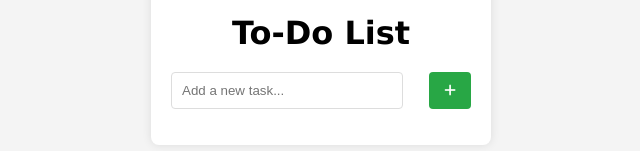
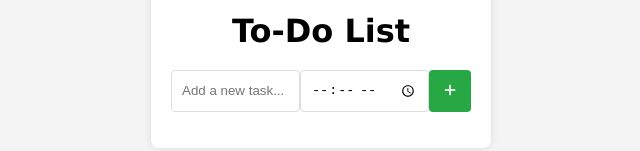
Before and after one commit to HavilahUAC/ToDo-List, a plain HTML site: page index.html in a window 1280 px wide. Shown: the part 341-492 px from the top of the page, 319-959 px from the left. Drawn offline with Linux system fonts and the light colour scheme.

Commit message:
Update index.html
Just an Update

```diff
--- a/index.html
+++ b/index.html
@@ -13,6 +13,7 @@
         <h1>To-Do List</h1>
         <div class="input-container">
             <input type="text" id="taskInput" placeholder="Add a new task...">
+            <input type="time" id="taskTime" placeholder="Set a time...">
             <button onclick="addTask()"><i class="fas fa-plus"></i></button>
         </div>
         <ul id="taskList"></ul>
```
